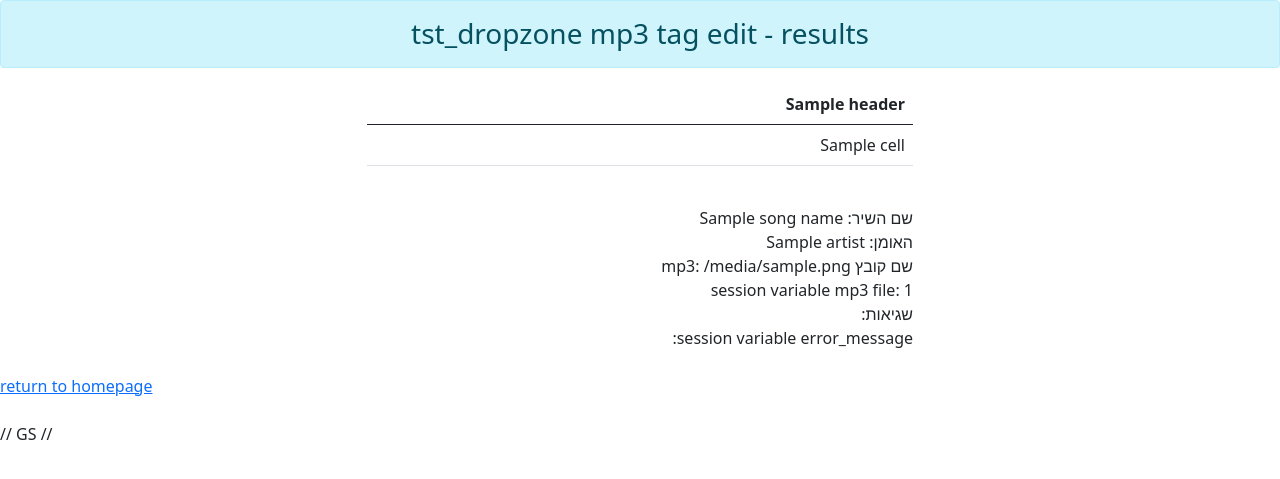
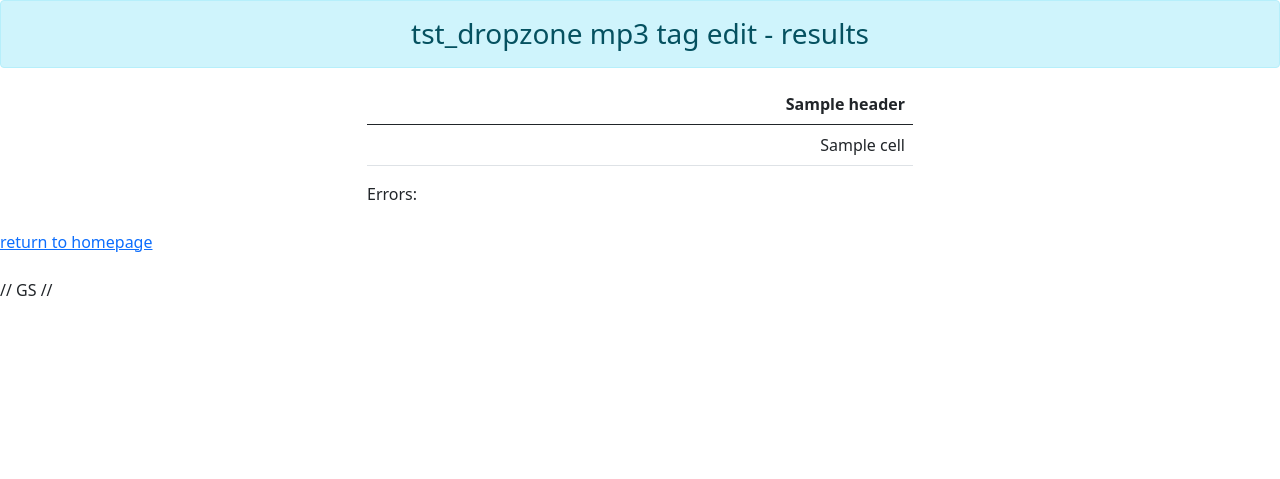
Before and after one commit to latingate/test2, a Flask app: template templates/tst_dropzone_results.html in a window 1280 px wide. Shown: the top 479 px of the page. Run offline with Flask 2, Linux system fonts and the light colour scheme; the visitor is signed in with stand-in values (Sample User, id 1); the template is opened without the code that fills it: most values are stand-ins (such as "Sample title", 1, 10 or a date in 2020); some libraries are stand-ins or nearby versions.

Commit message:
some changes - macbook

```diff
--- a/templates/tst_dropzone_results.html
+++ b/templates/tst_dropzone_results.html
@@ -14,26 +14,10 @@
             <div class="col-3"></div>
             <div class="col-6">
                 {{ table_create(header_data, rows_data, table_classes, header_classes, row_classes, cell_classes, col_classes) }}
-                <br/>
-                שם השיר:
-                {{ song_name }}
-                <br/>
-                האומן:
-                {{ artist }}
-                <br/>
-                שם קובץ mp3:
-                {{ mp3_file }}
-                <br/>
-                session variable mp3 file:
-                {{ session['mp3'] }}
-                <br/>
-                שגיאות:
-                {{ error }}
-                <br/>
-                session variable error_message:
-                {{ session['error_message'] }}
-
-
+                <div style="direction: ltr">
+                    Errors:
+                    <br/>
+                    {{ error }}</div>
             </div>
         </div>
     </div>
--- a/tst_dropzone.py
+++ b/tst_dropzone.py
@@ -72,7 +72,7 @@
         ('שם השיר', '', song_name),
         ('שם האומן', '', artist),
         ('קובץ mp3', '', mp3_file),
-        ('שגיאות','',error)
+        # ('שגיאות','',error)
     )
 
     table_classes = 'table-striped table-bordered table-hover'
```
